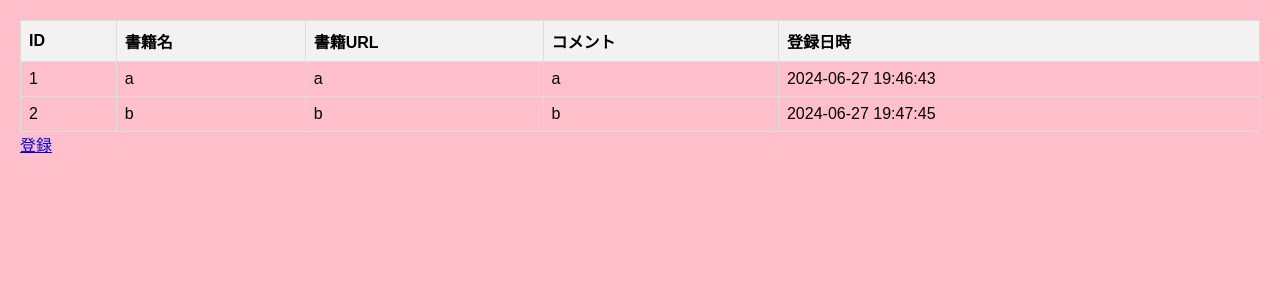
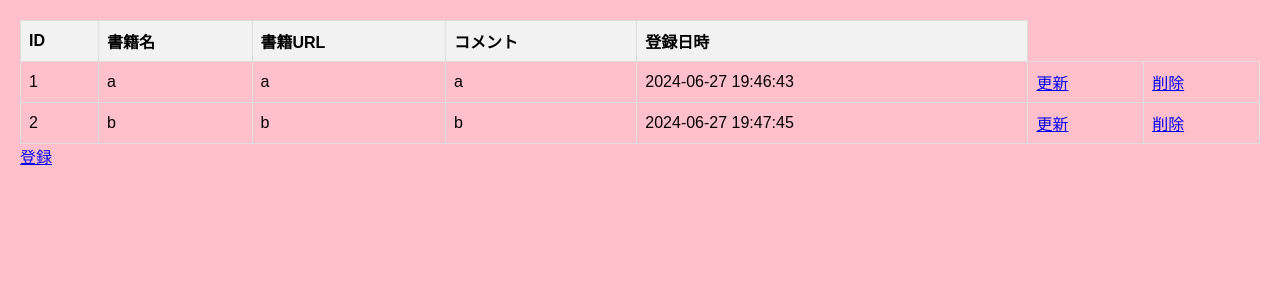
Before and after one commit to yurinakajima1230/php, a PHP site: page /select.php in a window 1280 px wide. Shown: the part 60-360 px from the top of the page. Run offline with PHP 8.4, Linux system fonts and the light colour scheme; data comes from the database, SQL or seed files in the repository.

Commit message:
Update select.php
更新・削除リンクを追加

```diff
--- a/select.php
+++ b/select.php
@@ -87,6 +87,8 @@ if($status==false) {
             <td><?= $value["bookurl"] ?></td>
             <td><?= $value["bookcomment"] ?></td>
             <td><?= $value["indate"] ?></td>
+            <td><a href="detail.php?id=<?= $value['id'] ?>">更新</a></td> <!-- 更新リンク -->
+            <td><a href="delete.php?id=<?= $value['id'] ?>" onclick="return confirm('本当に削除しますか？')">削除</a></td> <!-- 削除リンク -->
           </tr>
         <?php endforeach; ?>
       <?php else: ?>
```
